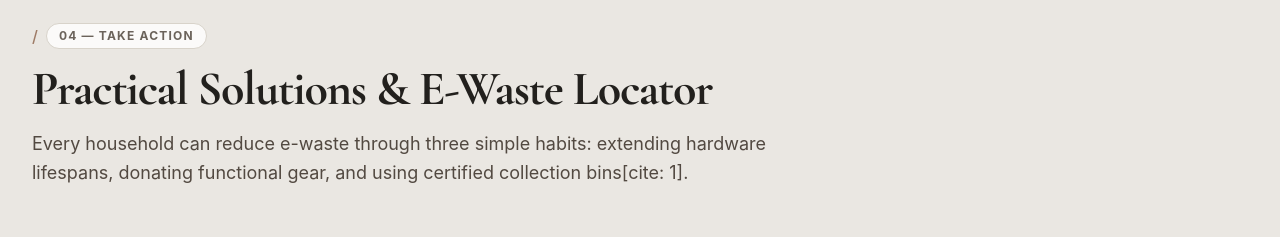
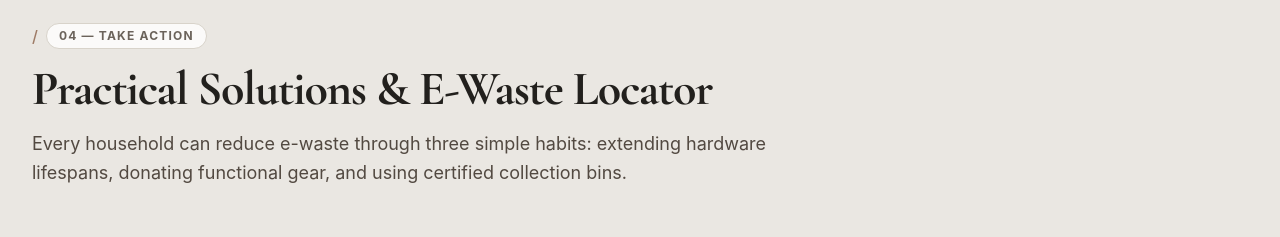
Before and after one commit to avdingal/PEEC---EWaste, a React (Vite) app: page / in a window 1280 px wide. Shown: the part 4900-5137 px from the top of the page. Built offline with nearby package versions, Linux system fonts and the light colour scheme.

Commit message:
Update ActionDropOff.jsx

```diff
--- a/src/components/ActionDropOff.jsx
+++ b/src/components/ActionDropOff.jsx
@@ -64,7 +64,7 @@ export default function ActionDropOff({ onOpenPledge }) {
           </h2>
 
           <p className="text-base sm:text-lg text-[#524941] font-sans leading-relaxed">
-            Every household can reduce e-waste through three simple habits: extending hardware lifespans, donating functional gear, and using certified collection bins[cite: 1].
+            Every household can reduce e-waste through three simple habits: extending hardware lifespans, donating functional gear, and using certified collection bins.
           </p>
         </div>
 
```
